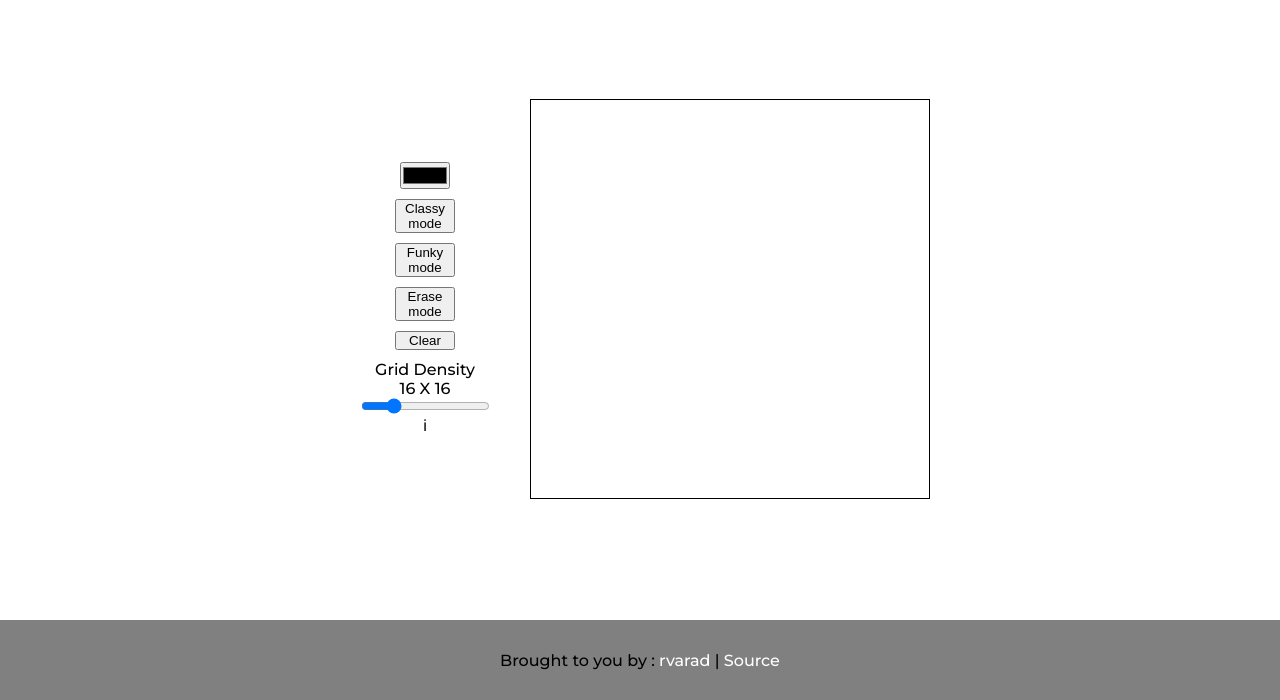
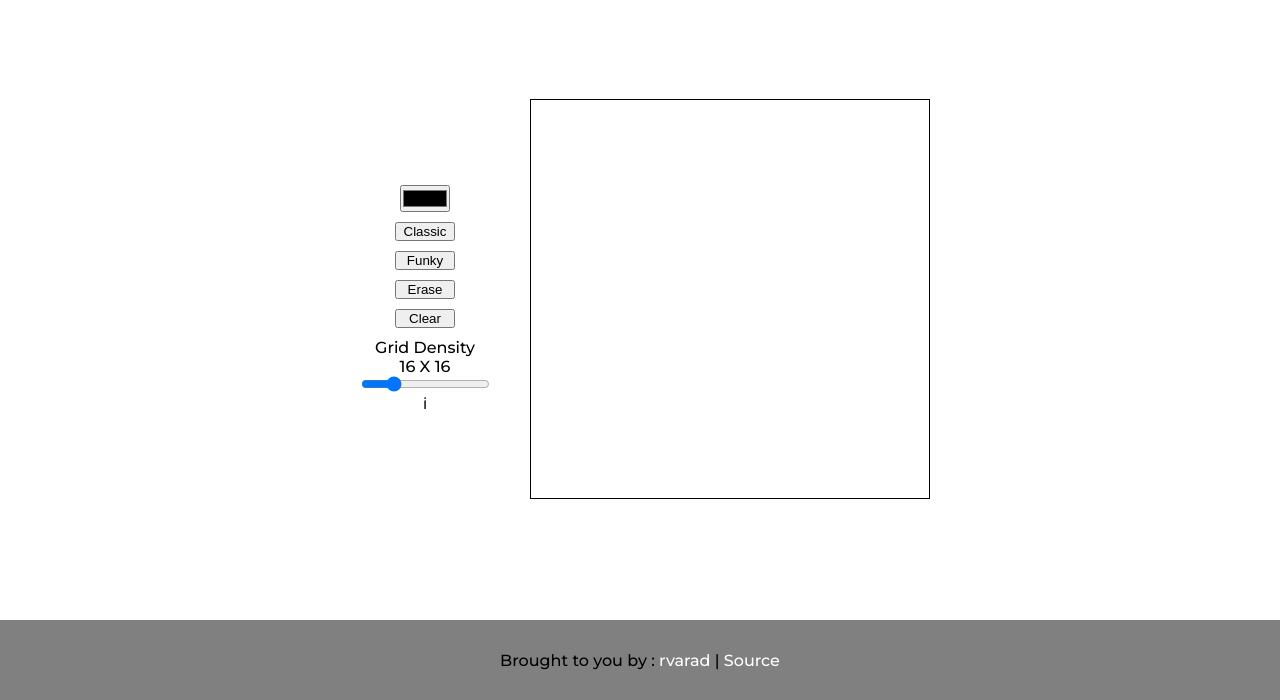
Before and after one commit to rvarad/etch-a-sketch-top, a plain HTML site: page index.html in a window 1280 px wide. Shown: the part 100-800 px from the top of the page. Drawn offline with Linux system fonts and the light colour scheme.

Commit message:
changed names on buttons

```diff
--- a/index.html
+++ b/index.html
@@ -15,9 +15,9 @@
     <div class="main">
         <div class="settings">
             <input type="color" id="colorpicker">
-            <button class="singlecolor" id="singlecolor">Classy mode</button>
-            <button class="multicolor" id="multicolor">Funky mode</button>
-            <button class="eraser" id="eraser">Erase mode</button>
+            <button class="singlecolor" id="singlecolor">Classic</button>
+            <button class="multicolor" id="multicolor">Funky</button>
+            <button class="eraser" id="eraser">Erase</button>
             <button class="clear" id="clear">Clear</button>
             <div class="sizeoptions">
                 <label for="sizeslider">Grid Density</label>
```
